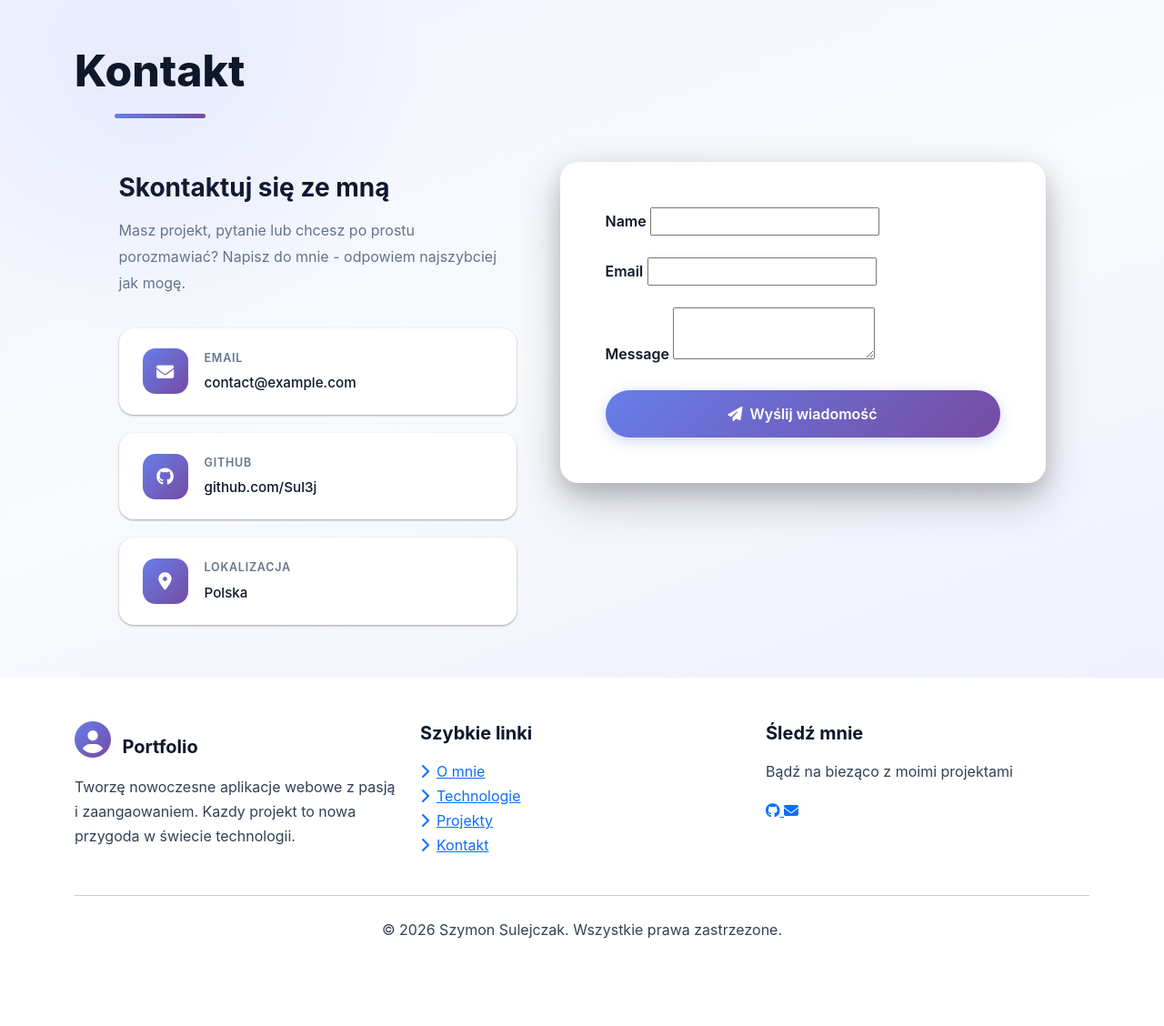
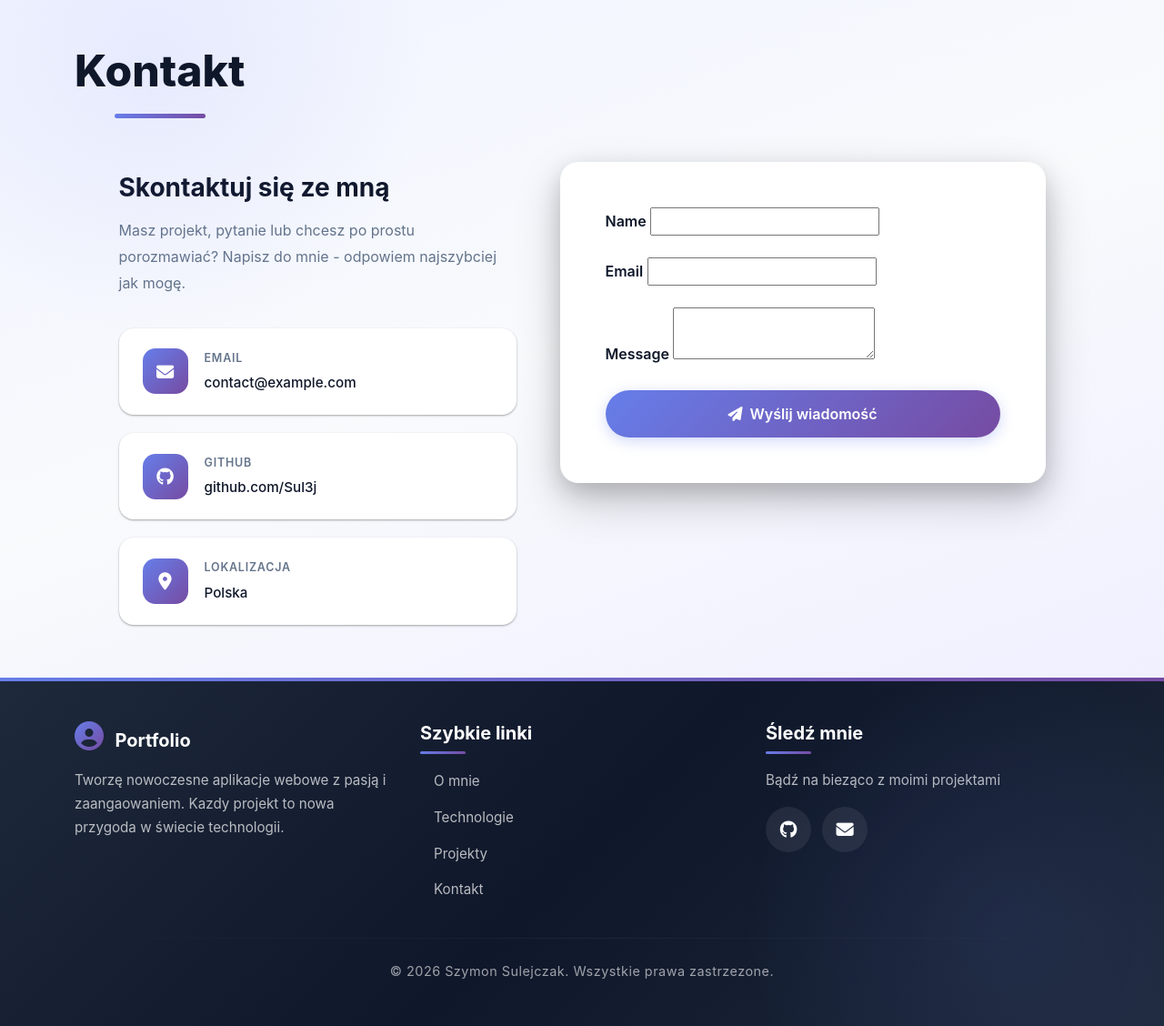
Before and after one commit to Sul3j/portfolio-website-project, a Django app: template portfolio/templates/portfolio/home.html in a window 1280 px wide. Shown: the part 2722-3850 px from the top of the page at 91% size. Before the commit the page ends 3754 px from the top, so only its background shows below. Run offline with Django 3.2, Linux system fonts and the light colour scheme; the template is opened without the code that fills it: most values are stand-ins (such as "Sample title", 1, 10 or a date in 2020); grey boxes marked "Sample" are stand-in pictures; form fields are guessed from the names that the template uses.

Commit message:
add footer section styles

```diff
--- a/portfolio/static/portfolio/css/style.css
+++ b/portfolio/static/portfolio/css/style.css
@@ -940,3 +940,167 @@ textarea.form-control {
     color: white;
     transform: translateY(-3px);
 }
+
+/* footer */
+.footer {
+    background: linear-gradient(135deg, #1e293b 0%, #0f172a 50%, #1e293b 100%);
+    color: white;
+    position: relative;
+    overflow: hidden;
+}
+
+.footer::before {
+    content: '';
+    position: absolute;
+    top: 0;
+    left: 0;
+    right: 0;
+    height: 4px;
+    background: var(--gradient-primary);
+}
+
+.footer::after {
+    content: '';
+    position: absolute;
+    bottom: -50%;
+    right: -10%;
+    width: 600px;
+    height: 600px;
+    background: radial-gradient(circle, rgba(102, 126, 234, 0.1) 0%, transparent 70%);
+    border-radius: 50%;
+    pointer-events: none;
+}
+
+.footer-brand .brand-icon {
+    font-size: 2rem;
+    background: var(--gradient-primary);
+    -webkit-background-clip: text;
+    -webkit-text-fill-color: transparent;
+    background-clip: text;
+}
+
+.footer-brand h5 {
+    color: white;
+    font-weight: 700;
+    margin: 0;
+}
+
+.footer-title {
+    color: white;
+    font-weight: 700;
+    position: relative;
+    display: inline-block;
+    padding-bottom: 10px;
+}
+
+.footer-title::after {
+    content: '';
+    position: absolute;
+    bottom: 0;
+    left: 0;
+    width: 50px;
+    height: 3px;
+    background: var(--gradient-primary);
+    border-radius: 2px;
+}
+
+.footer-description {
+    color: rgba(255, 255, 255, 0.7);
+    font-size: 0.95rem;
+    line-height: 1.7;
+}
+
+.footer-links {
+    list-style: none;
+    padding: 0;
+}
+
+.footer-links li {
+    margin-bottom: 12px;
+}
+
+.footer-links a {
+    color: rgba(255, 255, 255, 0.7);
+    text-decoration: none;
+    transition: all var(--transition-speed) var(--transition-smooth);
+    display: inline-flex;
+    align-items: center;
+    font-size: 0.95rem;
+}
+
+.footer-links a i {
+    font-size: 0.7rem;
+    opacity: 0;
+    transform: translateX(-10px);
+    transition: all var(--transition-speed) var(--transition-smooth);
+}
+
+.footer-links a:hover {
+    color: white;
+    padding-left: 8px;
+}
+
+.footer-links a:hover i {
+    opacity: 1;
+    transform: translateX(0);
+}
+
+.social-links {
+    display: flex;
+    gap: 12px;
+    flex-wrap: wrap;
+}
+
+.social-link {
+    width: 50px;
+    height: 50px;
+    border-radius: 50%;
+    background: rgba(255, 255, 255, 0.08);
+    backdrop-filter: blur(10px);
+    display: flex;
+    align-items: center;
+    justify-content: center;
+    color: white;
+    font-size: 1.2rem;
+    text-decoration: none;
+    transition: all var(--transition-speed) var(--transition-smooth);
+    border: 2px solid transparent;
+    position: relative;
+    overflow: hidden;
+}
+
+.social-link::before {
+    content: '';
+    position: absolute;
+    top: 0;
+    left: 0;
+    width: 100%;
+    height: 100%;
+    background: var(--gradient-primary);
+    opacity: 0;
+    transition: opacity var(--transition-speed) var(--transition-smooth);
+    z-index: -1;
+}
+
+.social-link:hover {
+    transform: translateY(-5px) rotate(10deg);
+    box-shadow: 0 10px 25px rgba(99, 102, 241, 0.5);
+    border-color: var(--primary-color);
+}
+
+.social-link:hover::before {
+    opacity: 1;
+}
+
+.footer-divider {
+    border: none;
+    height: 1px;
+    background: linear-gradient(90deg, transparent 0%, rgba(255, 255, 255, 0.2) 50%, transparent 100%);
+    margin: 40px 0 30px;
+}
+
+.footer-copyright {
+    color: rgba(255, 255, 255, 0.6);
+    font-size: 0.9rem;
+    letter-spacing: 0.5px;
+}
--- a/portfolio/templates/portfolio/home.html
+++ b/portfolio/templates/portfolio/home.html
@@ -339,10 +339,10 @@
                     <h5 class="footer-title mb-3">Śledź mnie</h5>
                     <p class="footer-description mb-3">Bądź na bieząco z moimi projektami</p>
                     <div class="social-links">
-                        <a href="https://github.com/Sul3j" target="_blank" class="social-links" title="Github" rel="noopener noreferrer">
+                        <a href="https://github.com/Sul3j" target="_blank" class="social-link" title="Github" rel="noopener noreferrer">
                             <i class="fab fa-github"></i>
                         </a>
-                        <a href="mailto:contact@example.com" class="social-links" title="Email">
+                        <a href="mailto:contact@example.com" class="social-link" title="Email">
                             <i class="fas fa-envelope"></i>
                         </a>
                     </div>
```
